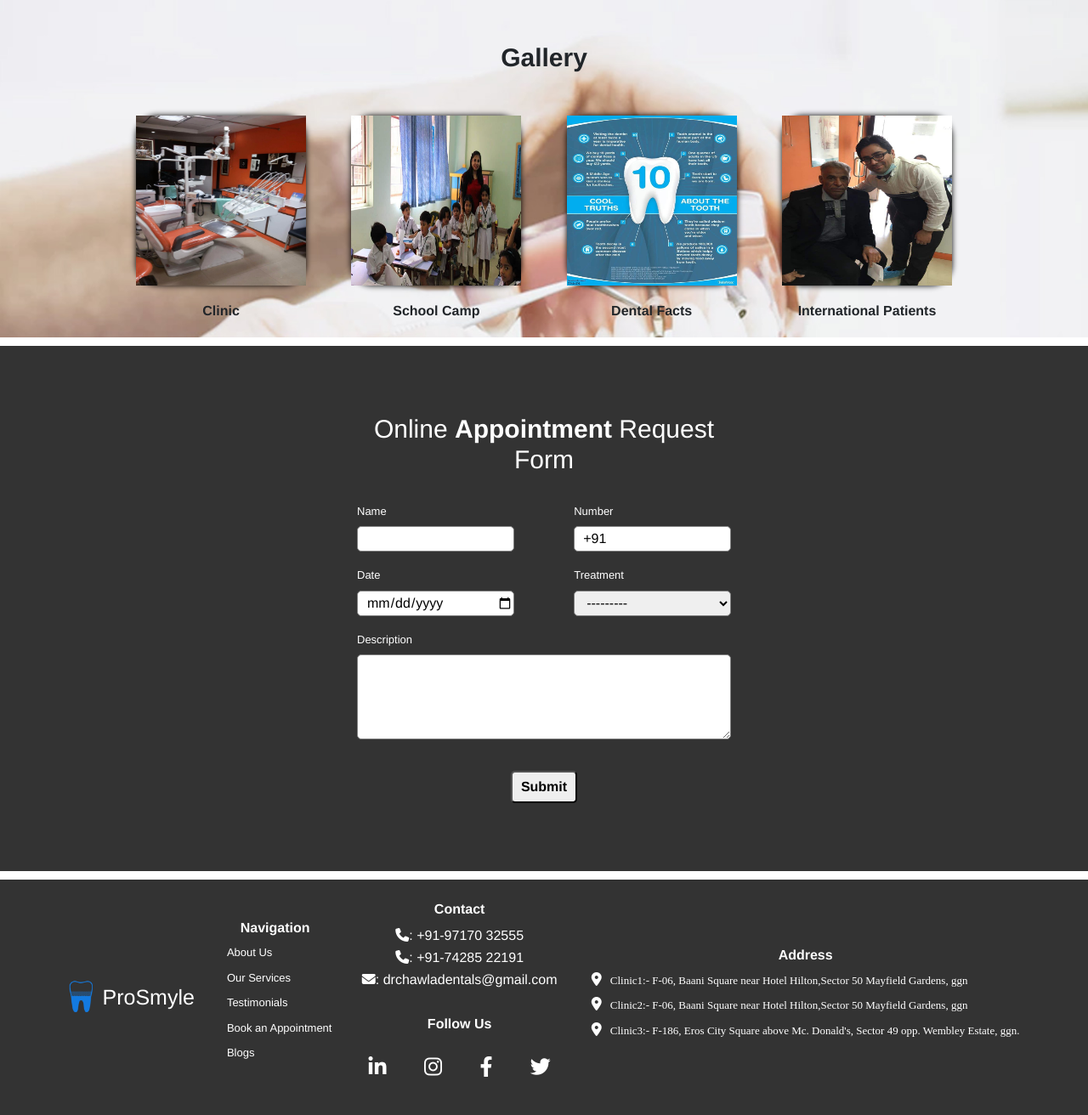
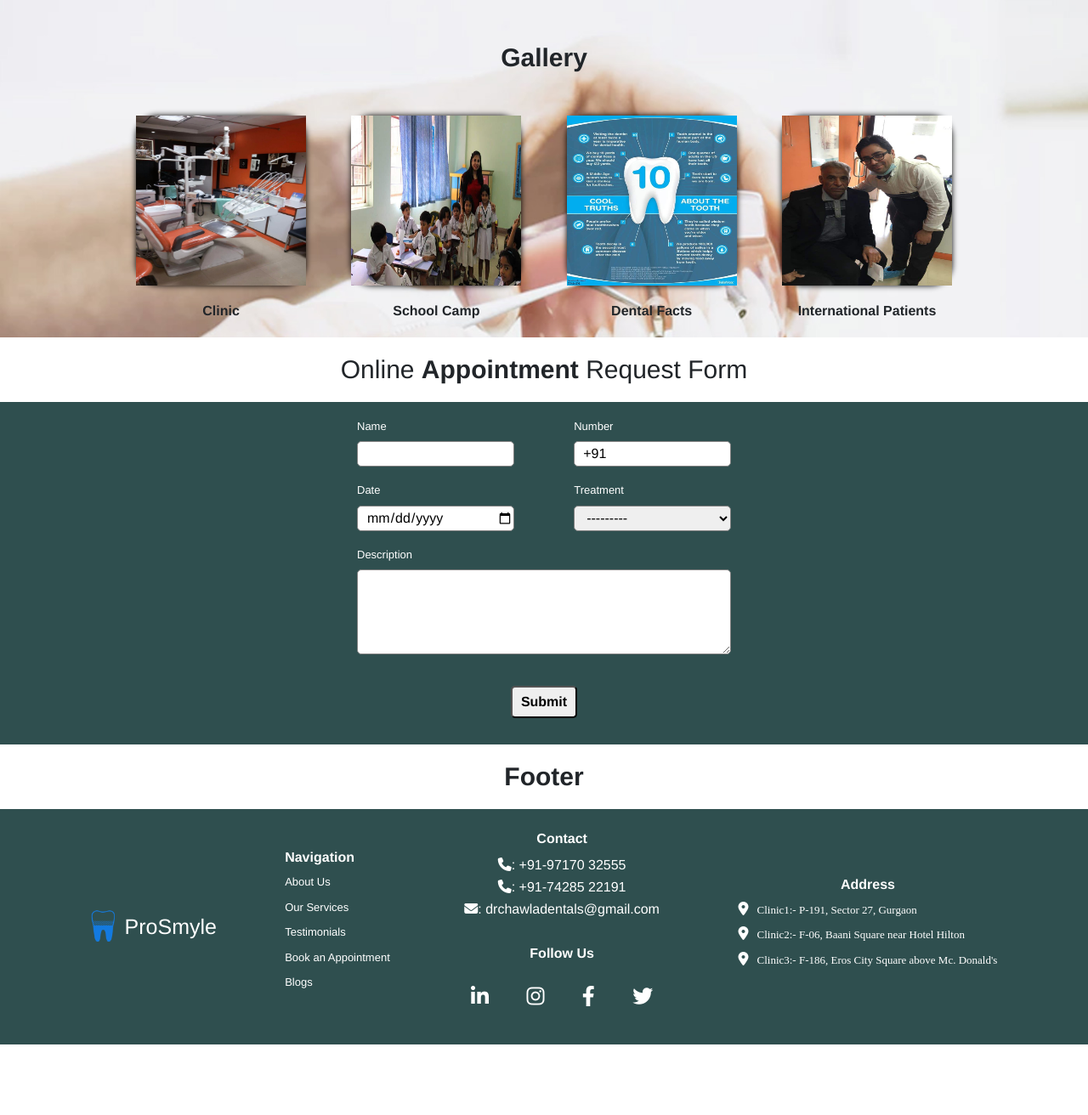
Before and after one commit to jha45507/prosmile, a PHP site: page / in a window 1280 px wide. Shown: the part 3698-5010 px from the top of the page at 85% size. After the commit the page ends 4927 px from the top, so only its background shows below. Run offline with PHP 8.4, Linux system fonts and the light colour scheme; some libraries are stand-ins or nearby versions; some web fonts are replaced.

Commit message:
commit code

```diff
--- a/css/index.css
+++ b/css/index.css
@@ -203,7 +211,7 @@ html {
 .footer {
     width: 100%;
     height: auto;
-    background-color: #333333;
+    background-color: darkslategray;
 }
 
 .footer_first_child {
@@ -234,11 +242,10 @@ html {
 .footer_navigation ul li  a {
     text-decoration: none;
     color: white;
-    margin-left: 10px;
+    margin-left: 0px;
     width: 300px;
 
 }
-
 
 .footer_address {
     color: white;
@@ -299,7 +306,7 @@ html {
 .contect_form {
     width: 100%;
     height: auto;
-    background-color: #333333;
+    background-color:darkslategrey;
 }
 
 .contect_form_child {
@@ -307,7 +314,7 @@ html {
     height: auto;
     margin: 10px auto;
     color: white;
-    padding: 50px 100px;
+    padding: 1px 100px;
     border-radius: 10px;
 }
 
@@ -316,6 +323,22 @@ html {
     text-align: center;
     margin: 30px 0px;
     font-size: 30px;
+}
+
+.contect-form-heading{
+    text-align: center;
+    font-size: 30px;
+    margin: 20px 0px;
+    font-weight: 100;
+}
+
+.book_appointment{
+    font-weight: 900;
+    text-decoration: underline;
+    text-underline-offset: 10px;
+}
+.Appointment{
+    font-weight: 600;
 }
 
 .contect_form_child span {
@@ -800,6 +824,17 @@ swiper-container {
     text-align: center;
     font-family: unset;
     font-size: 25px;
+}
+
+.footer_navigation_links_heading{
+    text-align: left;
+}
+
+.footer_heading{
+    margin: 20px 0px;
+    text-align: center;
+    font-weight: 600;
+    font-size: 30px;
 }
 
 /* ========================= hamburger =========================== */
--- a/css/style.css
+++ b/css/style.css
@@ -397,6 +397,10 @@ p {
 }
 .bg-img img {
 	width: 100%;
+}
+
+.modal-content .text p{
+	color: white;
 }
 /* .demopadding {
 	margin:auto;
--- a/index.html
+++ b/index.html
@@ -16,7 +16,7 @@
     <link rel="stylesheet" href="css/index.css">
     <link rel="shortcut icon" href="images/new-logo-prosmyle.png" type="image/x-icon">
     <link rel="stylesheet" href="">
-    <title>Prosmyle</title>
+    <title>ProSmyle</title>
 </head>
 
 <body>
@@ -934,9 +934,9 @@
                 </div>
             </div>
             <form action="" id="contect-form">
+                <h1 class="contect-form-heading">Online <span class="Appointment">Appointment</span> Request Form</h1>
                 <div class="contect_form">
                     <div class="contect_form_child">
-                        <h1>Online <span class="Appointment">Appointment</span> Request Form</h1>
                         <div class="contect_form_children">
                             <div class="field_parent_div">
                                 <div>
@@ -992,6 +992,7 @@
                     </div>
                 </div>
             </form>
+            <h1 class="footer_heading">Footer</h1>
             <footer class="footer" id="footer">
                 <div class="footer_first_child">
                     <div class="footer_details">
@@ -1002,7 +1003,7 @@
                             </a>
                         </div>
                         <div class="footer_navigation">
-                            <h3>Navigation</h3>
+                            <h3 class="footer_navigation_links_heading">Navigation</h3>
                             <ul class="">
                                 <li><a href="#about">About Us</a></li>
                                 <li><a href="#services">Our Services</a></li>
@@ -1049,22 +1050,22 @@
                                     <a href="https://www.google.com/maps/place/28%C2%B028'03.7%22N+77%C2%B005'24.9%22E/@28.4676981,77.0880502,17z/data=!3m1!4b1!4m4!3m3!8m2!3d28.4676981!4d77.0902389?hl=en"
                                         target="_blank" class="address_icons">
                                         <i class="fa fa-solid fa-location-dot"></i>
-                                        <p>Clinic1:- F-06, Baani Square near Hotel Hilton,Sector 50 Mayfield Gardens,
-                                            ggn </p>
+                                        <p>Clinic1:- P-191, Sector 27, Gurgaon</p>
+                                        <!-- <p>Clinic1:- F-06, Baani Square near Hotel Hilton,Sector 50 Mayfield Gardens, ggn </p> -->
                                     </a>
                                 </div>
                                 <div>
                                     <a href="https://goo.gl/maps/w6bwdxTVv4q" target="_blank" class="address_icons">
                                         <i class="fa fa-solid fa-location-dot"></i>
-                                        <p>Clinic2:- F-06, Baani Square near Hotel Hilton,Sector 50 Mayfield Gardens,
-                                            ggn </p>
+                                        <p>Clinic2:- F-06, Baani Square near Hotel Hilton</p>
+                                        <!-- <p>Clinic2:- F-06, Baani Square near Hotel Hilton,Sector 50 Mayfield Gardens, ggn </p> -->
                                     </a>
                                 </div>
                                 <div>
                                     <a href="https://goo.gl/maps/uwVMN9Ls1bk" target="_blank" class="address_icons">
                                         <i class="fa fa-solid fa-location-dot"></i>
-                                        <p>Clinic3:- F-186, Eros City Square above Mc. Donald's, Sector 49 opp. Wembley
-                                            Estate, ggn. </p>
+                                        <p>Clinic3:- F-186, Eros City Square above Mc. Donald's</p>
+                                        <!-- <p>Clinic3:- F-186, Eros City Square above Mc. Donald's, Sector 49 opp. Wembley Estate, ggn. </p> -->
                                     </a>
                                 </div>
                             </div>
--- a/js/index.js
+++ b/js/index.js
@@ -17,7 +17,7 @@ document.body.addEventListener('scroll', function() {
 
 window.addEventListener("scroll", () => {
     if(window.scrollY > 0){
-        document.querySelector(".desktop_view_navbar").style.background = "#333333"
+        document.querySelector(".desktop_view_navbar").style.background = "#2F4F4F"
     }
     else{
         document.querySelector(".desktop_view_navbar").style.background = "transparent"
```
Also changed, not shown: other parts of css/index.css (+34 -9 lines).
